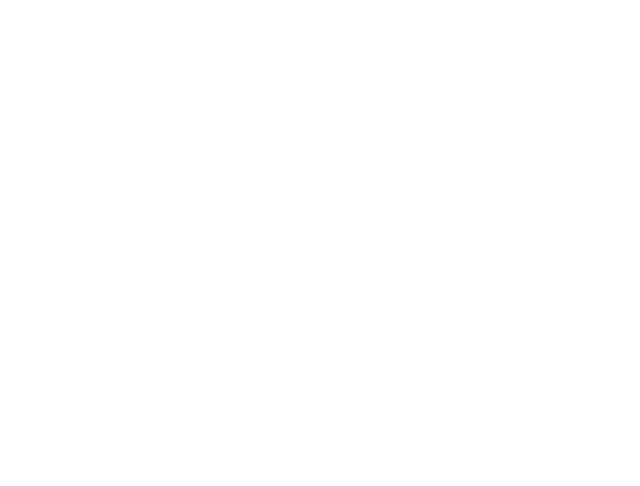
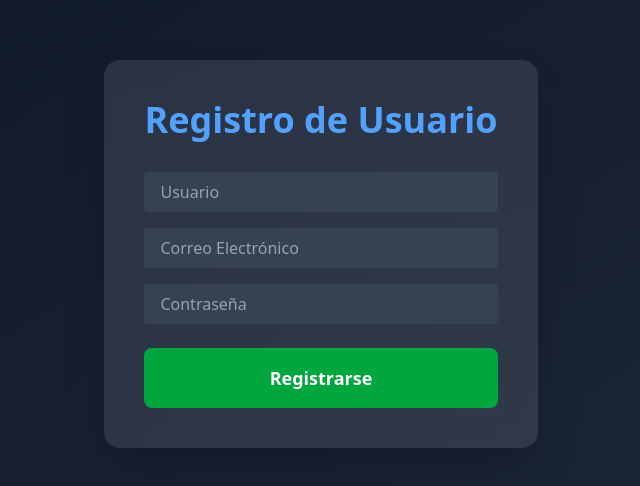
Before and after one commit to SerVeloper/expo-micro-nest, a Vue app in the folder PracticaJWT/front-micro/: page /register in a window 1280 px wide. Before the commit this address had no page. Shown: the part 146-632 px from the top of the page, without its empty margins (319-959 px from the left). Built offline with nearby package versions, Linux system fonts and the light colour scheme.

Commit message:
Login con registro de usuario

```diff
--- a/PracticaJWT/front-micro/src/router/index.js
+++ b/PracticaJWT/front-micro/src/router/index.js
@@ -3,11 +3,13 @@
 import PanelAdmin from '@/views/PanelAdmin.vue'
 import PanelClient from '@/views/PanelClient.vue'
 import Login from '@/views/Login.vue'
+import Register from '@/views/Register.vue'
 import { useAuthStore } from '@/stores/auth'
 
 const routes = [
   { path: '/', name: 'Home', component: Home },
   { path: '/login', name: 'Login', component: Login },
+  { path: '/register', name: 'Register', component: Register },
   {
     path: '/admin',
     name: 'Admin',
--- a/PracticaJWT/front-micro/src/stores/auth.js
+++ b/PracticaJWT/front-micro/src/stores/auth.js
@@ -46,5 +46,18 @@
       localStorage.removeItem('token')
       delete axios.defaults.headers.common['Authorization']
     },
+    async register(username, email, password) {
+      try {
+        await axios.post('http://127.0.0.1:8000/api/auth/register/', {
+          username,
+          email,
+          password,
+        })
+        return true
+      } catch (error) {
+        console.error('Error en el registro:', error)
+        return false
+      }
+    },
   },
 })
--- a/PracticaJWT/front-micro/src/views/Login.vue
+++ b/PracticaJWT/front-micro/src/views/Login.vue
@@ -88,6 +88,15 @@
           ← Volver al inicio
         </button>
 
+        <div class="text-center mt-6">
+          <p class="text-gray-400 text-sm">
+            ¿No tienes una cuenta?
+            <button @click="goToRegister" class="font-semibold text-blue-400 hover:text-blue-300 transition">
+              Regístrate aquí
+            </button>
+          </p>
+        </div>
+
         <p class="text-gray-500 text-xs mt-8">
           © 2025 Venta de Tickets. Todos los derechos reservados.
         </p>
@@ -136,4 +145,5 @@
 }
 
 const goHome = () => router.push('/')
+const goToRegister = () => router.push('/register')
 </script>
--- /dev/null
+++ b/PracticaJWT/front-micro/src/views/Register.vue
@@ -0,0 +1,65 @@
+<template>
+  <div class="min-h-screen flex items-center justify-center bg-gradient-to-br from-slate-900 to-gray-800">
+    <div class="bg-white/10 backdrop-blur-lg p-10 rounded-2xl shadow-2xl text-center">
+      <h1 class="text-4xl font-bold text-blue-400 mb-8">
+        Registro de Usuario
+      </h1>
+      <form @submit.prevent="register">
+        <div class="mb-4">
+          <input
+            type="text"
+            v-model="username"
+            placeholder="Usuario"
+            class="w-full px-4 py-2 rounded bg-gray-700 text-white placeholder-gray-400 focus:outline-none focus:ring-2 focus:ring-blue-500"
+          />
+        </div>
+        <div class="mb-4">
+          <input
+            type="email"
+            v-model="email"
+            placeholder="Correo Electrónico"
+            class="w-full px-4 py-2 rounded bg-gray-700 text-white placeholder-gray-400 focus:outline-none focus:ring-2 focus:ring-blue-500"
+          />
+        </div>
+        <div class="mb-6">
+          <input
+            type="password"
+            v-model="password"
+            placeholder="Contraseña"
+            class="w-full px-4 py-2 rounded bg-gray-700 text-white placeholder-gray-400 focus:outline-none focus:ring-2 focus:ring-blue-500"
+          />
+        </div>
+        <button
+          type="submit"
+          class="w-full px-8 py-4 bg-green-600 hover:bg-green-700 rounded-lg font-semibold text-white text-lg transition-all"
+        >
+          Registrarse
+        </button>
+      </form>
+    </div>
+  </div>
+</template>
+
+<script setup>
+import { ref } from 'vue'
+import { useRouter } from 'vue-router'
+import { useAuthStore } from '@/stores/auth'
+
+const username = ref('')
+const email = ref('')
+const password = ref('')
+const router = useRouter()
+const authStore = useAuthStore()
+
+const register = async () => {
+  const success = await authStore.register(username.value, email.value, password.value)
+  if (success) {
+    // Opcional: mostrar un mensaje de éxito
+    alert('¡Registro exitoso! Ahora puedes iniciar sesión.')
+    router.push('/login')
+  } else {
+    // Opcional: mostrar un mensaje de error
+    alert('Error en el registro. Inténtalo de nuevo.')
+  }
+}
+</script>
```
Also changed, not shown: 1 other file (tests, documents, lock files or other folders).
